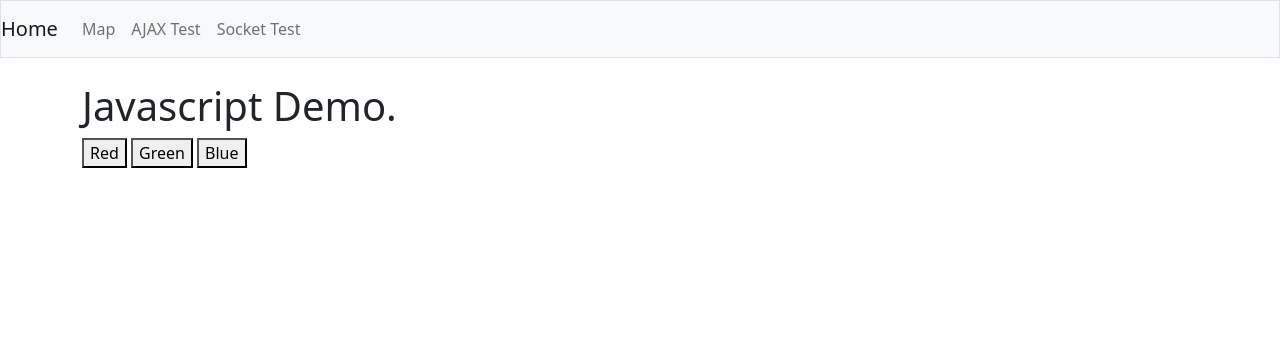
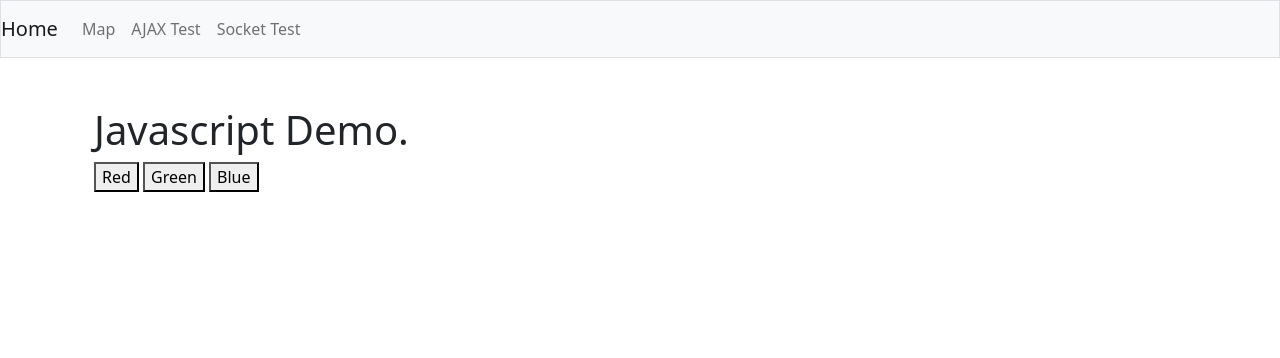
Before and after one commit to willnoonan/django_transit, a Django app: page / in a window 1280 px wide. Shown: the top 358 px of the page. Run offline with Django 4.2, Linux system fonts and the light colour scheme; some libraries are stand-ins or nearby versions.

Commit message:
made page body layout easier to look at

```diff
--- a/main/templates/main/base.html
+++ b/main/templates/main/base.html
@@ -16,14 +16,13 @@
 
   </head>
   <body>
+    {% include 'main/navbar.html' %}
+    <br>
 
-  <div class="div-container">
-        {% include 'main/navbar.html' %}
-
+    <div class="container">
         {% block content %}
         {% endblock %}
-
-  </div>
+    </div>
 
       <!-- Bootstrap5 JS (navbar collapse won't work without it; docs say to but before closing body tag) -->
       <script src="https://cdn.jsdelivr.net/npm/bootstrap@5.2.0-beta1/dist/js/bootstrap.bundle.min.js" integrity="sha384-pprn3073KE6tl6bjs2QrFaJGz5/SUsLqktiwsUTF55Jfv3qYSDhgCecCxMW52nD2" crossorigin="anonymous"></script>
```
